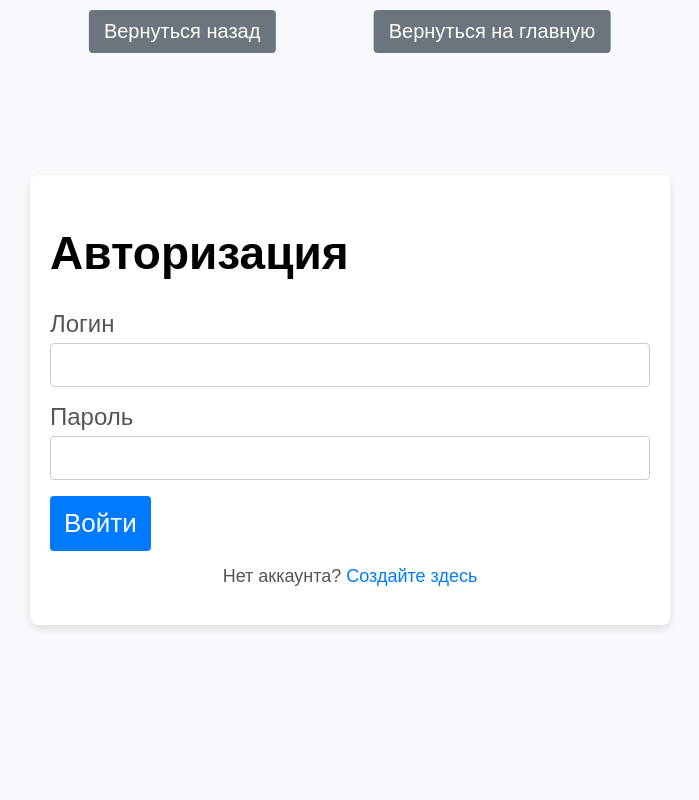
After one commit to 4eLoBeK-001/Quiz, a Django app: template quiz/user/templates/user/login.html in a window 1280 px wide. The commit adds this page. Shown: the whole page, without its empty margins (290-989 px from the left). Run offline with Django 4.2, Linux system fonts and the light colour scheme; the template is opened without the code that fills it: values that come from a table or form of the project are taken from there, others are empty; parts of the project's set-up code (start-up, migrations or seed data) failed here and were passed over.

Commit message:
login and logout

```diff
--- a/quiz/quiz/urls.py
+++ b/quiz/quiz/urls.py
@@ -20,5 +20,5 @@ from django.urls import include, path
 urlpatterns = [
     path('admin/', admin.site.urls),
     path('', include('quiz_app.urls')),
-    path('', include('user.urls')),
+    path('account/', include('user.urls')),
 ]
--- a/quiz/quiz_app/urls.py
+++ b/quiz/quiz_app/urls.py
@@ -3,5 +3,5 @@ from django.urls import path
 from quiz_app import views
 
 urlpatterns = [
-    path('home/', views.home)
+    path('home/', views.home, name='home')
 ]
--- a/quiz/templates/base.html
+++ b/quiz/templates/base.html
@@ -18,10 +18,10 @@
         <nav class="nav-right">
             {% if user.is_authenticated %}
                 <a href="" class="btn auth-btn">{{ user.username }}</a>
-                <a href="" class="btn auth-btn">Выйти</a>
+                <a href="{% url 'account:logout_user' %}" class="btn auth-btn">Выйти</a>
             {% else %}
-                <a href="" class="btn auth-btn">Войти</a>
-                <a href="" class="btn auth-btn">Регистрация</a>
+                <a href="{% url 'account:login_user' %}" class="btn auth-btn">Войти</a>
+                <a href="{% url 'account:register_user' %}" class="btn auth-btn">Регистрация</a>
             {% endif %}
         </nav>
     </header>
--- /dev/null
+++ b/quiz/templates/base_auth.html
@@ -0,0 +1,20 @@
+{% load static %}
+
+<!doctype html>
+<html lang="en">
+<head>
+    <meta charset="UTF-8">
+    <meta name="viewport"
+          content="width=device-width, user-scalable=no, initial-scale=1.0, maximum-scale=1.0, minimum-scale=1.0">
+    <meta http-equiv="X-UA-Compatible" content="ie=edge">
+    <link rel="stylesheet" href="{% static 'user/style/auth.css' %}">
+    <title>{% block title %}{% endblock title %}</title>
+</head>
+<body>
+
+    {% block content %}
+
+    {% endblock content %}
+
+</body>
+</html>
--- /dev/null
+++ b/quiz/user/forms.py
@@ -0,0 +1,24 @@
+from django import forms
+from django.contrib.auth import get_user_model
+
+
+class LoginUserForm(forms.Form):
+
+    username = forms.CharField(label='Логин', max_length=150, widget=forms.TextInput(attrs={'class': 'form-input'}))
+    password = forms.CharField(label='Пароль', widget=forms.PasswordInput(attrs={'class': 'form-input'}))
+
+
+class RegisterUserForm(forms.ModelForm):
+    password1 = forms.CharField(label='Пароль', widget=forms.PasswordInput(attrs={'class': 'form-input'}))
+    password2 = forms.CharField(label='Повторите пароль', widget=forms.PasswordInput(attrs={'class': 'form-input'}))
+
+    class Meta:
+        model = get_user_model()
+        fields = ('username', 'email', 'first_name', 'last_name', 'password1', 'password2')
+
+        widgets = {
+            'username': forms.TextInput(attrs={'class': 'form-input'}),
+            'email': forms.EmailInput(attrs={'class': 'form-input'}),
+            'first_name': forms.TextInput(attrs={'class': 'form-input'}),
+            'last_name': forms.TextInput(attrs={'class': 'form-input'})
+        }
--- /dev/null
+++ b/quiz/user/static/user/style/auth.css
@@ -0,0 +1,123 @@
+body {
+    margin: 0;
+    font-family: Arial, sans-serif;
+    display: flex;
+    justify-content: center;
+    align-items: center;
+    height: 100vh;
+    background-color: #f7f9fc;
+}
+
+.btn {
+    border-radius: 4px;
+    cursor: pointer;
+    color: white;
+    transition: background-color 0.3s;
+}
+
+
+.home-btn {
+    text-decoration: none;
+    position: absolute;
+    top: 10px;
+    left: 50%;
+    transform: translateX(10%);
+    padding: 10px 15px;
+    font-size: 20px;
+    background-color: #6c757d;
+    border: none;
+}
+
+.home-btn:hover, .back-btn:hover {
+    background-color: #5a6268;
+}
+
+
+.back-btn {
+    position: absolute;
+    top: 10px;
+    left: 50%;
+    transform: translateX(-140%);
+    padding: 10px 15px;
+    font-size: 20px;
+    background-color: #6c757d;
+    border: none;
+    border-radius: 4px;
+}
+
+
+
+h1 {
+    font-size: 46px;
+}
+
+
+.login-container {
+    width: 100%;
+    max-width: 600px;
+    background-color: #fff;
+    padding: 20px;
+    box-shadow: 0 4px 8px rgba(0, 0, 0, 0.1);
+    border-radius: 8px;
+}
+
+
+.form-group {
+    margin-bottom: 15px;
+}
+
+.form-group label {
+    display: block;
+    margin-bottom: 5px;
+    font-size: 24px;
+    color: #555;
+}
+
+.form-group input {
+    width: 100%;
+    padding: 8px;
+    font-size: 22px;
+    border: 1px solid #ccc;
+    border-radius: 4px;
+    box-sizing: border-box;
+}
+
+.form-group input:focus {
+    border-color: #007BFF;
+    outline: none;
+}
+
+.submit-btn {
+    align-content: center;
+    padding: 12px 14px;
+    font-size: 26px;
+    background-color: #007BFF;
+    border: none;
+}
+
+.submit-btn:hover {
+    background-color: #0056b3;
+}
+
+.register-link {
+    text-align: center;
+    margin-top: 15px;
+    font-size: 18px;
+    color: #555;
+}
+
+.register-link a {
+    color: #007BFF;
+    text-decoration: none;
+}
+
+.register-link a:hover {
+    text-decoration: underline;
+}
+
+.form_label {
+    display: block;
+    font-size: 28px;
+    margin-bottom: 5px;
+    color: #555;
+}
--- /dev/null
+++ b/quiz/user/templates/user/login.html
@@ -0,0 +1,27 @@
+{% extends 'base_auth.html' %}
+
+{% block content %}
+<a class="btn home-btn" href="">Вернуться на главную</a>
+<a class="btn back-btn">Вернуться назад</a>
+<div class="login-container">
+    <h1>Авторизация</h1>
+
+    <form action="" method="post" enctype="multipart/form-data" class="form-container">
+        {% csrf_token %}
+
+        <div class="form-error">{{ form.non_field_errors }}</div>
+
+        {% for f in form %}
+        <div class="form-group">
+            <p><label class="form_label" for="{{ f.id_for_label }}">{{ f.label }}</label>{{ f }}</p>
+            <div class="form_error">{{ f.errors }} </div>
+        </div>
+        {% endfor %}
+        <button class="btn submit-btn" type="submit">Войти</button>
+        <p class="register-link">Нет аккаунта?
+            <a href="">Создайте здесь</a>
+        </p>
+    </form>
+</div>
+
+{% endblock content %}
--- a/quiz/user/urls.py
+++ b/quiz/user/urls.py
@@ -1,4 +1,12 @@
-from django.urls import include
+from django.urls import path
+
+from user import views
+
+app_name = 'account'
+
 
 urlpatterns = [
+    path('login/', views.login_user, name='login_user'),
+    path('logout/', views.logout_user, name='logout_user'),
+    path('register/', views.register_user, name='register_user')
 ]
```
Also changed, not shown: quiz/user/templates/user/register.html (added, +33 -0 lines), quiz/user/views.py (+28 -1 lines).
